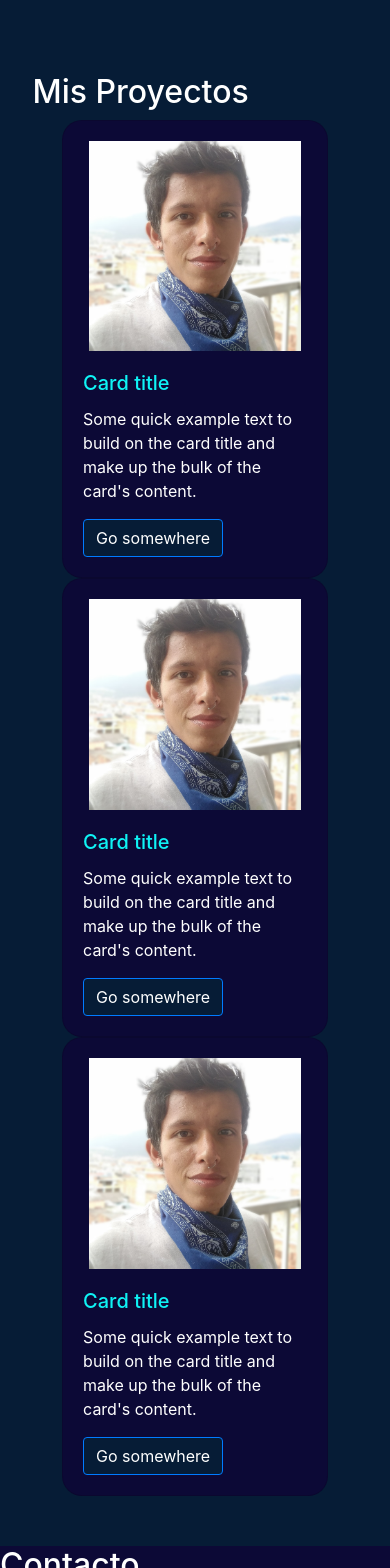
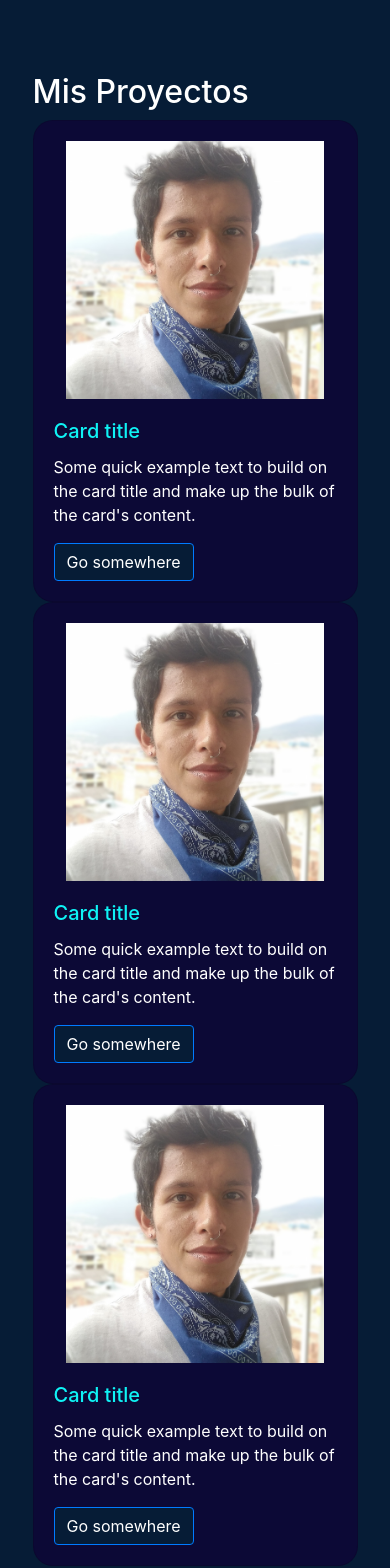
Before and after one commit to joelesdar/portfolio-nextjs, a React (Create React App) app: page / in a window 390 px wide. Shown: the part 2660-4228 px from the top of the page. Built offline with nearby package versions, Linux system fonts and the light colour scheme.

Commit message:
modificacion cartas pequeñas

```diff
--- a/src/components/Projects.jsx
+++ b/src/components/Projects.jsx
@@ -22,13 +22,13 @@
         <StyledProjects>
             <h2>{t('title-projects')}</h2>
             <div className="row justify-content-center">
-                <div className="col-10 col-md-4 col-lg-6">
+                <div className="col-12 col-md-4 col-lg-6">
                     <Project />
                 </div>
-                <div className="col-10 col-md-4 col-lg-6">
+                <div className="col-12 col-md-4 col-lg-6">
                     <Project />
                 </div>
-                <div className="col-10 col-md-4 col-lg-6">
+                <div className="col-12 col-md-4 col-lg-6">
                     <Project />
                 </div>
             </div>
```
Also changed, not shown: 1 other file (tests, documents, lock files or other folders).
